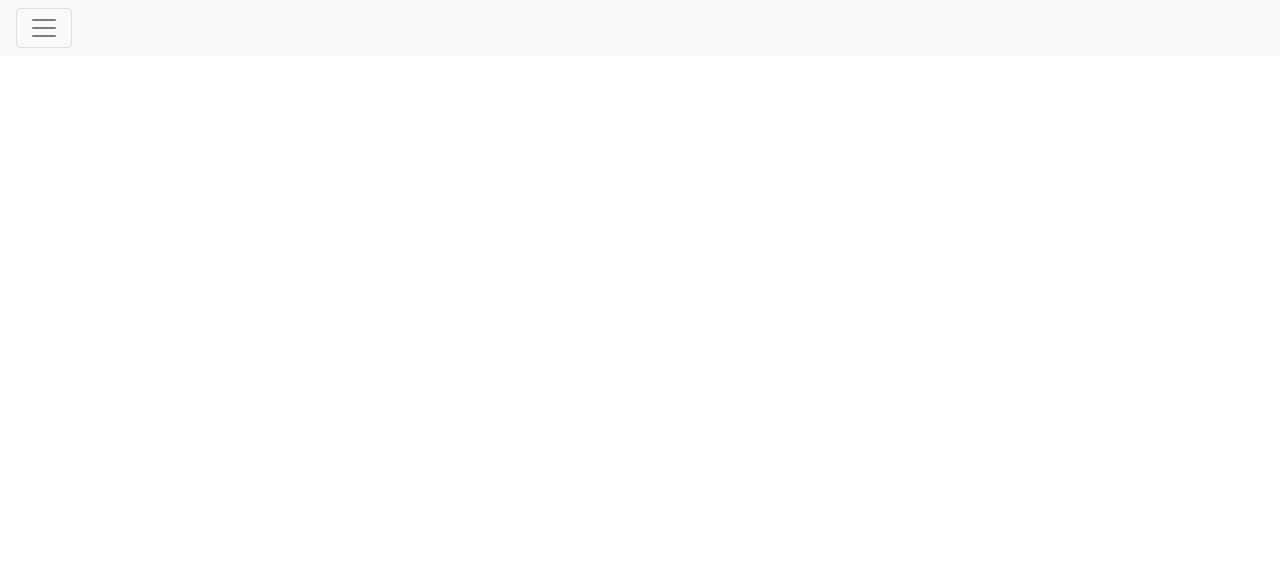
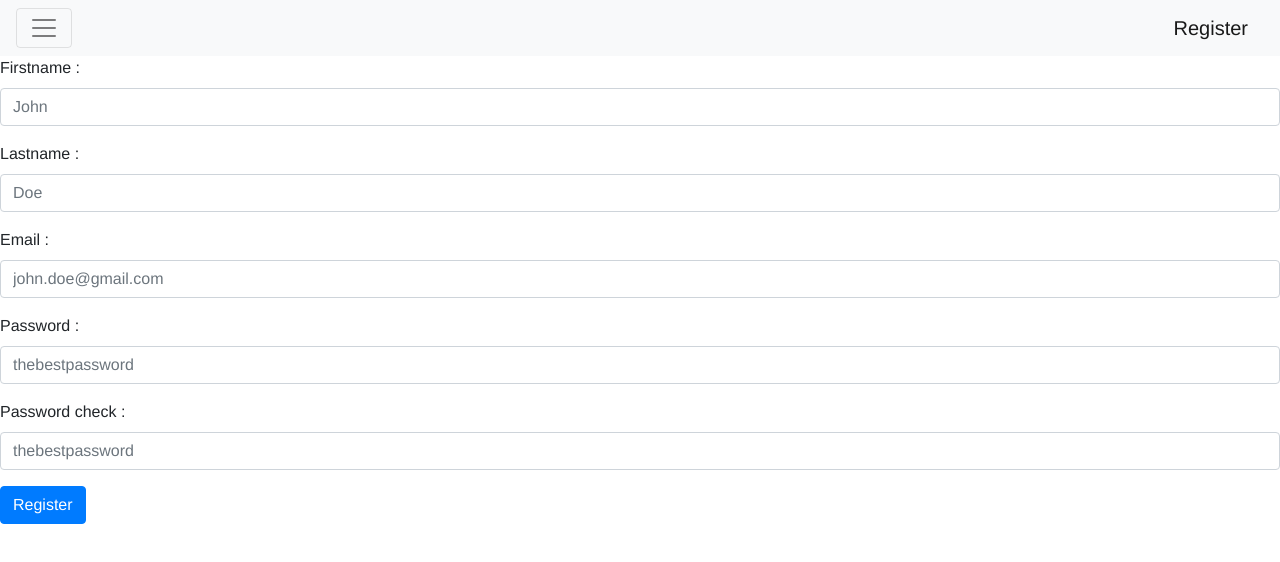
Before and after one commit to seasheepjoe/ticket_manager, a Vue app: page /register in a window 1280 px wide. Shown: the top 562 px of the page. Built offline with nearby package versions, Linux system fonts and the light colour scheme.

Commit message:
Added register

```diff
--- a/src/App.vue
+++ b/src/App.vue
@@ -1,6 +1,6 @@
 <template>
   <div id="app">
-    <Header :route_name="this.$route.name"/>
+    <Header :route_name="this.$route.name" :username="username"/>
     <router-view></router-view>
   </div>
 </template>
@@ -15,7 +15,8 @@ export default {
   },
   data() {
     return {
-      current_route: this.$route.name
+      current_route: this.$route.name,
+      username: localStorage.getItem("username") || null
     };
   }
 };
--- a/src/components/Header.vue
+++ b/src/components/Header.vue
@@ -1,7 +1,10 @@
 <template>
   <b-navbar toggleable type="light" variant="light">
     <b-navbar-toggle target="nav_text_collapse"></b-navbar-toggle>
-    <b-navbar-brand>{{ route_name }}</b-navbar-brand>
+    <b-navbar-brand>
+      {{ route_name }}
+      <span :v-if="username !== null">{{ username }}</span>
+    </b-navbar-brand>
     <b-collapse is-nav id="nav_text_collapse">
       <b-navbar-nav>
         <b-nav-item>
@@ -9,6 +12,9 @@
         </b-nav-item>
         <b-nav-item>
           <router-link to="/login/">Login</router-link>
+        </b-nav-item>
+        <b-nav-item>
+          <router-link to="/register/">Register</router-link>
         </b-nav-item>
       </b-navbar-nav>
     </b-collapse>
@@ -19,7 +25,8 @@
 export default {
   name: "Header",
   props: {
-    route_name: String
+    route_name: String,
+    username: String
   }
 };
 </script>
--- /dev/null
+++ b/src/components/Register.vue
@@ -0,0 +1,111 @@
+<template>
+  <div id="app">
+    <b-form @submit.prevent="registerUser">
+      <b-form-group id="group-firstname" label="Firstname :" label-for="firstname-input">
+        <b-form-input
+          id="firstname-input"
+          type="text"
+          v-model="register.firstname"
+          required
+          placeholder="John"
+        ></b-form-input>
+      </b-form-group>
+      <b-form-group id="group-lastname" label="Lastname :" label-for="lastname-input">
+        <b-form-input
+          id="lastname-input"
+          type="text"
+          v-model="register.lastname"
+          required
+          placeholder="Doe"
+        ></b-form-input>
+      </b-form-group>
+      <b-form-group id="group-email" label="Email :" label-for="email-input">
+        <b-form-input
+          id="email-input"
+          type="email"
+          v-model="register.email"
+          required
+          placeholder="john.doe@gmail.com"
+        ></b-form-input>
+      </b-form-group>
+      <b-form-group id="group-password" label="Password :" label-for="password-input">
+        <b-form-input
+          id="password-input"
+          type="password"
+          v-model="register.password"
+          required
+          placeholder="thebestpassword"
+        ></b-form-input>
+      </b-form-group>
+      <b-form-group
+        id="group-password-check"
+        label="Password check :"
+        label-for="password-check-input"
+      >
+        <b-form-input
+          id="password-check-input"
+          type="password"
+          v-model="register.passwordCheck"
+          required
+          placeholder="thebestpassword"
+        ></b-form-input>
+      </b-form-group>
+      <b-button type="submit" variant="primary">Register</b-button>
+      <div id="invalid-feedback" v-if="error">{{ error_message }}</div>
+    </b-form>
+  </div>
+</template>
+
+<script>
+import axios from "axios";
+
+export default {
+  name: "Register",
+  data() {
+    return {
+      register: {
+        firstname: "",
+        lastname: "",
+        email: "",
+        password: "",
+        passwordCheck: ""
+      },
+      error: false,
+      error_message: ""
+    };
+  },
+  methods: {
+    registerUser() {
+      let that = this;
+      axios
+        .post("http://api.ticketmanager.com/register", {
+          firstname: this.$data.register.firstname,
+          lastname: this.$data.register.lastname,
+          email: this.$data.register.email,
+          password: this.$data.register.password,
+          password_check: this.$data.register.passwordCheck
+        })
+        .then(function(response) {
+          let data = response.data;
+          switch (data.status) {
+            case "success":
+              that.$store.dispatch("setApiToken", data.user.apiToken);
+              that.$store.dispatch("setUser", data.user);
+            case "error":
+              that.$data.error = true;
+              that.$data.error_message = that.$i18n.t(data.message);
+          }
+        })
+        .catch(function(error) {
+          console.log(error);
+        });
+    }
+  }
+};
+</script>
+
+<style>
+#invalid-feedback {
+  color: red;
+}
+</style>
--- a/src/router/index.js
+++ b/src/router/index.js
@@ -2,6 +2,7 @@ import Vue from 'vue';
 import Router from 'vue-router';
 import Home from '@/components/Home';
 import Login from '@/components/Login';
+import Register from '@/components/Register';
 
 Vue.use(Router);
 
@@ -17,6 +18,11 @@ export default new Router({
       path: '/login/',
       name: 'Login',
       component: Login
+    },
+    {
+      path: '/register/',
+      name: 'Register',
+      component: Register
     }
   ]
 });
--- a/src/store/index.js
+++ b/src/store/index.js
@@ -6,7 +6,7 @@ Vue.use(Vuex);
 export default new Vuex.Store({
   state: {
     API_TOKEN: localStorage.getItem('apiToken') || null,
-    USER_DATA: localStorage.getItem('user') || null
+    USERNAME: localStorage.getItem('username') || null
   },
   mutations: {
     setApiToken(state, apiToken) {
@@ -14,8 +14,8 @@ export default new Vuex.Store({
       localStorage.setItem('apiToken', apiToken);
     },
     setUser(state, user) {
-      state.USER_DATA = user;
-      localStorage.setItem('user', user);
+      state.USERNAME = user;
+      localStorage.setItem('username', user.fullname);
     }
   },
   actions: {
```
